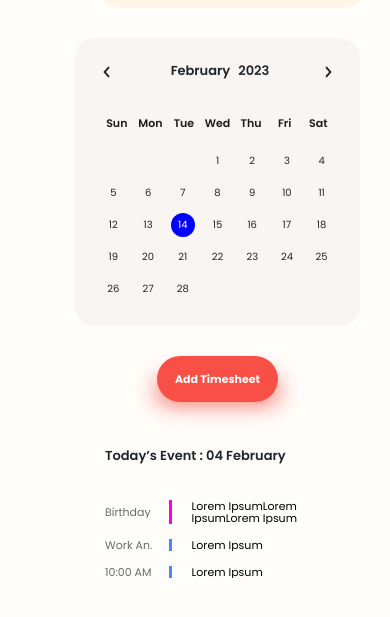
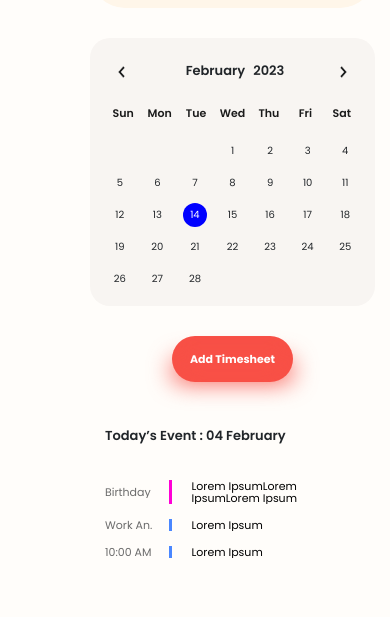
Before and after one commit to Pashant-jain/reports.webllisto, a plain HTML site: page index.html in a window 390 px wide. Shown: the part 1442-2059 px from the top of the page. Drawn offline with nearby package versions, Linux system fonts and the light colour scheme; files whose address does not match are found by name; a web font is replaced by a local one.

Commit message:
new dashboard work done

```diff
--- a/assets/css/calander.css
+++ b/assets/css/calander.css
@@ -385,6 +385,15 @@ pre {
     width: 130px;
     max-width: 130px;
 }
+.calendar-body {
+    padding: 0;
+}
+.calander{
+  padding: 15px ;
+}
+.calander_event_wrp {
+    padding: 15px;
+}
 } /* 375 */
 @media only screen and (max-width: 374px) {
 } /* 320 */
```
